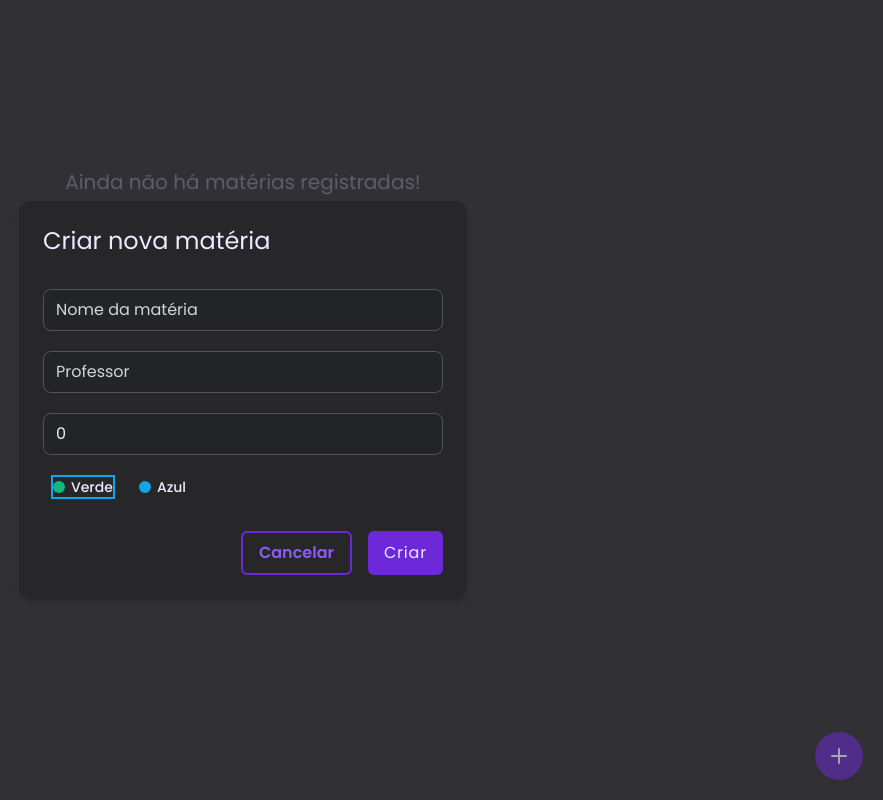
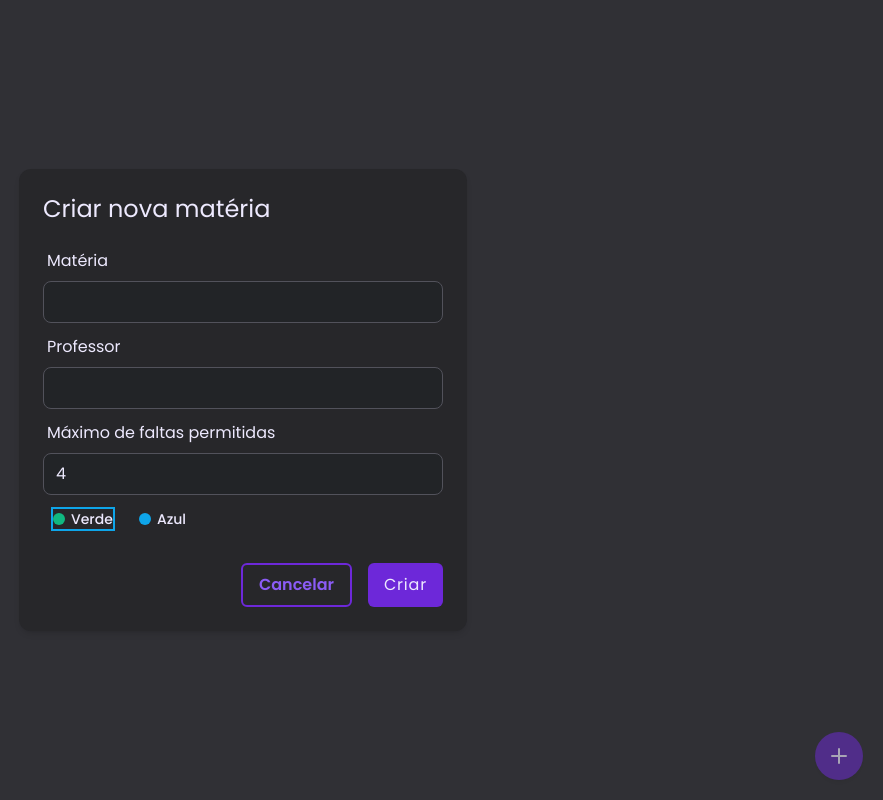
Before and after one commit to magaliais/faltometro, a React (Vite) app: page / in a window 1280 px wide. Both pictures are taken after a click on the button 1236 px from the left and 756 px from the top of the page. Shown: the whole page, without its empty margins (397-1280 px from the left). Built offline with nearby package versions, Linux system fonts and the light colour scheme.

Commit message:
⚙ refactor: update max absences logic

```diff
--- a/src/App.tsx
+++ b/src/App.tsx
@@ -8,7 +8,7 @@ import { v4 as uuidv4 } from "uuid";
 function App() {
   const [title, setTitle] = useState("");
   const [professor, setProfessor] = useState("");
-  const [credits, setCredits] = useState(0);
+  const [maxPermittedAbsences, setMaxPermittedAbsences] = useState<number>(4);
   const [theme, setTheme] = useState<"emerald" | "sky">("emerald");
 
   const onColorChange = (e: ChangeEvent<HTMLInputElement>) => {
@@ -24,7 +24,7 @@ function App() {
       id: uuidv4(),
       title,
       professor,
-      credits,
+      maxPermittedAbsences,
       theme: theme,
       absences: 0,
     });
@@ -33,7 +33,7 @@ function App() {
 
     setTitle("");
     setProfessor("");
-    setCredits(0);
+    setMaxPermittedAbsences(0);
   };
 
   return (
@@ -59,33 +59,51 @@ function App() {
       </button>
 
       <Modal isOpen={isModalOpen} setIsOpen={setIsModalOpen}>
-        <p className="mb-8 text-2xl">Criar nova matéria</p>
+        <p className="mb-6 text-2xl">Criar nova matéria</p>
 
-        <fieldset className="flex flex-col gap-5">
+        <fieldset className="flex flex-col gap-3">
+          <div className="flex flex-col">
+            <label htmlFor="title" className="pb-2 pl-1">
+              Matéria
+            </label>
             <input
               type="text"
               className="px-3 py-2 bg-[#222427] rounded-lg border border-zinc-600 placeholder:text-zinc-300 focus:outline focus:outline-violet-500 focus:outline-2 focus:outline-offset-2"
-            name="Matéria"
-            placeholder="Nome da matéria"
+              id="title"
               onChange={(e) => setTitle(e.target.value)}
               value={title}
             />
+          </div>
+
+          <div className="flex flex-col">
+            <label htmlFor="professor" className="pb-2 pl-1">
+              Professor
+            </label>
             <input
               type="text"
               className="px-3 py-2 bg-[#222427] rounded-lg border border-zinc-600 placeholder:text-zinc-300 focus:outline focus:outline-violet-500 focus:outline-2 focus:outline-offset-2"
-            name="Professor"
-            placeholder="Professor"
+              id="professor"
               onChange={(e) => setProfessor(e.target.value)}
               value={professor}
             />
+          </div>
+
+          <div className="flex flex-col">
+            <label htmlFor="max-permitted-absences" className="pb-2 pl-1">
+              Máximo de faltas permitidas
+            </label>
             <input
-            type="number"
+              type="string"
               className="px-3 py-2 bg-[#222427] rounded-lg border border-zinc-600 placeholder:text-zinc-300 focus:outline focus:outline-violet-500 focus:outline-2 focus:outline-offset-2"
-            name="Créditos"
-            placeholder="Créditos"
-            onChange={(e) => setCredits(Number(e.target.value))}
-            value={credits}
+              id="max-permitted-absences"
+              onChange={(e) =>
+                setMaxPermittedAbsences(
+                  Number(e.target.value.replace(/[^0-9]/g, ""))
+                )
+              }
+              value={maxPermittedAbsences}
             />
+          </div>
           <div className="flex flex-wrap gap-4">
             <div className="flex items-center">
               <input
--- a/src/components/Card/Card.tsx
+++ b/src/components/Card/Card.tsx
@@ -5,7 +5,7 @@ import { useState } from "react";
 import Modal from "../Modal/Modal";
 
 function Card({
-  cardData: { absences, credits, id, professor, title, theme },
+  cardData: { absences, maxPermittedAbsences, id, professor, title, theme },
 }: {
   cardData: CardType;
 }) {
@@ -82,7 +82,6 @@ function Card({
 
         <div className="mt-6">
           <p>Professor: {professor}</p>
-          <p>Créditos: {credits}</p>
 
           <div className="flex gap-3 mt-4 xs:flex-col">
             <button
@@ -101,7 +100,11 @@ function Card({
         </div>
       </section>
       <section className="flex items-center">
-        <RadialProgressBar progress={40} absences={absences} theme={theme} />
+        <RadialProgressBar
+          absences={absences}
+          maxPermittedAbsences={maxPermittedAbsences}
+          theme={theme}
+        />
       </section>
 
       <Modal isOpen={isDeletionModalOpen} setIsOpen={setIsDeletionModalOpen}>
@@ -136,16 +139,21 @@ export default Card;
 
 // ! ==================================================================================
 interface RadialProgressBarProps {
-  progress: number;
   absences: number;
+  maxPermittedAbsences: number;
   theme: "sky" | "emerald";
 }
 
-const RadialProgressBar = ({ absences, theme }: RadialProgressBarProps) => {
+const RadialProgressBar = ({
+  absences,
+  maxPermittedAbsences,
+  theme,
+}: RadialProgressBarProps) => {
   const circleRadius = 40;
   const circleCircumference = 2 * Math.PI * circleRadius;
   const strokeDashoffset =
-    circleCircumference - (absences / 8) * circleCircumference;
+    circleCircumference -
+    (absences / maxPermittedAbsences) * circleCircumference;
 
   const getProgressColor = () => {
     switch (theme) {
@@ -180,7 +188,9 @@ const RadialProgressBar = ({ absences, theme }: RadialProgressBarProps) => {
           className={`transition-stroke-dashoffset duration-500 ease-out ${getProgressColor()}`}
         />
       </svg>
-      <div className="absolute text-xl font-medium">{absences}/8</div>
+      <div className="absolute text-xl font-medium">
+        {absences}/{maxPermittedAbsences}
+      </div>
     </div>
   );
 };
--- a/src/contexts/CardsContext.tsx
+++ b/src/contexts/CardsContext.tsx
@@ -30,7 +30,7 @@ export const CardsProvider = ({ children }: CardsProviderProps) => {
       id: card.id,
       title: card.title,
       professor: card.professor,
-      credits: card.credits,
+      maxPermittedAbsences: card.maxPermittedAbsences,
       theme: card.theme,
       absences: 0,
     };
@@ -44,7 +44,8 @@ export const CardsProvider = ({ children }: CardsProviderProps) => {
   };
 
   const increaseCardAbsence = (id: string) => {
-    if (cards.filter((card) => card.id === id)[0].absences >= 8) return;
+    const currentCard = cards.filter((card) => card.id === id)[0];
+    if (currentCard.absences >= currentCard.maxPermittedAbsences) return;
 
     const updatedCards = cards.map((card) =>
       card.id === id ? { ...card, absences: card.absences + 1 } : card
--- a/src/types/CardType.ts
+++ b/src/types/CardType.ts
@@ -2,7 +2,7 @@ export type CardType = {
   id: string;
   title: string;
   professor: string;
-  credits: number;
+  maxPermittedAbsences: number;
   absences: number;
   theme: "sky" | "emerald";
 };
```
Lines whose indentation alone changed are shown as unchanged.
